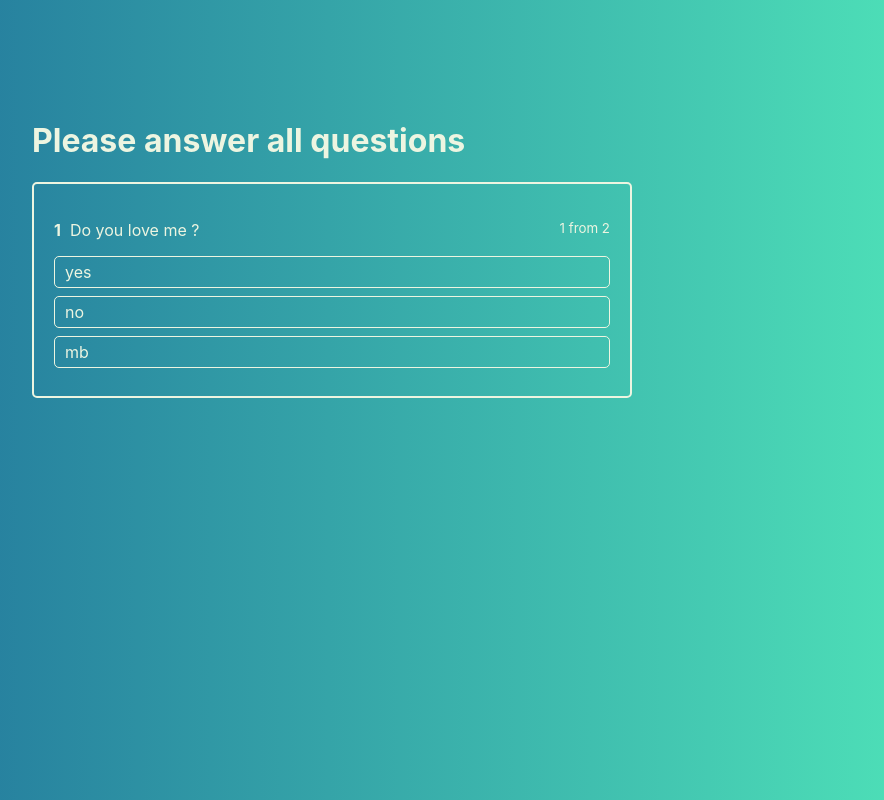
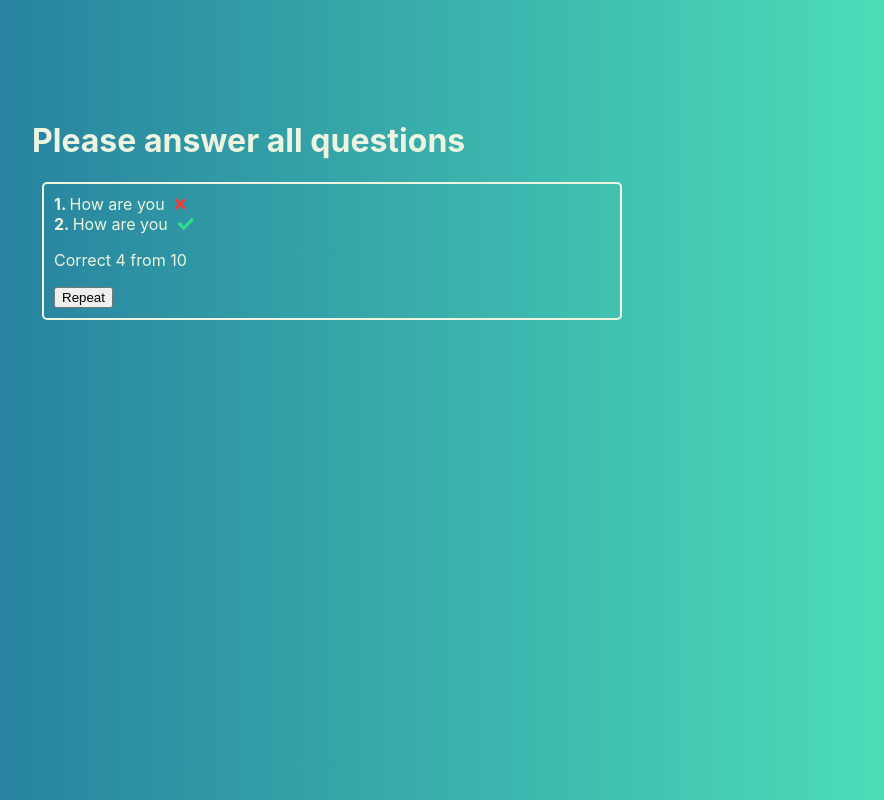
Before and after one commit to SavostinIllia/react__quiz--project, a React app: page / in a window 1280 px wide. Shown: the whole page, without its empty margins (308-1192 px from the left). Built offline with nearby package versions, Linux system fonts and the light colour scheme.

Commit message:
Validation - if Qiuz finished ? show Component : show next question. Component shows the results of the quiz

```diff
--- a/public/index.html
+++ b/public/index.html
@@ -24,7 +24,8 @@
       work correctly both with client-side routing and a non-root public URL.
       Learn how to configure a non-root public URL by running `npm run build`.
     -->
-    <title>React App</title>
+    <link rel="stylesheet" href="https://cdnjs.cloudflare.com/ajax/libs/font-awesome/5.13.1/css/all.min.css">
+    <title>Quiz App</title>
   </head>
   <body>
     <noscript>You need to enable JavaScript to run this app.</noscript>
--- a/src/components/ActiveQuiz/ActiveQuiz.js
+++ b/src/components/ActiveQuiz/ActiveQuiz.js
@@ -1,6 +1,6 @@
 import React from 'react'
 import classes from './ActiveQuiz.module.css'
-import AnswersList from '../AnswerList/AnswersList'
+import AnswersList from './AnswerList/AnswersList'
 
 
 const ActiveQuiz = props => (
--- /dev/null
+++ b/src/components/FinishedQuiz/FinishedQuiz.js
@@ -0,0 +1,27 @@
+import React from 'react'
+import classes from './FinishedQuiz.module.css'
+
+const FinishedQuiz = porps => {
+    return (
+        <div className={classes.FinishedQuiz}>
+            <ul>
+                <li>
+                    <strong> 1. </strong>
+                    How are you
+                    <i className={'fa fa-times ' + classes.error}  />
+                </li>
+                <li>
+                    <strong> 2. </strong>
+                    How are you
+                    <i className={'fa fa-check ' + classes.success} />
+                </li>
+            </ul>
+            <p>Correct 4 from 10</p>
+            <div>
+                <button>Repeat</button>
+            </div>
+        </div>
+    )
+}
+
+export default FinishedQuiz
--- /dev/null
+++ b/src/components/FinishedQuiz/FinishedQuiz.module.css
@@ -0,0 +1,29 @@
+.FinishedQuiz{
+    padding: 10px;
+    color: #edf5e1;
+    border: 2px solid #edf5e1;
+    border-radius: 5px;
+    box-sizing: border-box;
+    margin: 0 10px;
+}
+
+.FinishedQuiz ul {
+    padding: 0;
+    margin: 0;
+    list-style: none;
+}
+
+.FinishedQuiz ul li {
+
+}
+.FinishedQuiz ul li i{
+    margin-left: 10px;
+}
+
+.success{
+    color: #30de87;
+}
+
+.error{
+    color: #f03c3c;
+}
--- a/src/containers/Quiz/Quiz.js
+++ b/src/containers/Quiz/Quiz.js
@@ -1,10 +1,12 @@
 import React, {Component} from 'react'
 import classes from './Quiz.module.css'
 import ActiveQiuz from '../../components/ActiveQuiz/ActiveQuiz'
+import FinishedQuiz from '../../components/FinishedQuiz/FinishedQuiz'
 
 class Quiz extends Component{
 
     state = {
+        isFinished: true,
         activeQuestion: 0,
         answerState: null,
         quiz: [
@@ -51,7 +53,9 @@
 
             const timeout = window.setTimeout(()=>{
                 if(this.isQuizFinished()) {
-                    console.log('finished')
+                    this.setState({
+                        isFinished: true
+                    })
                 }else{
                     this.setState({
                         activeQuestion: this.state.activeQuestion + 1,
@@ -80,7 +84,12 @@
             <div className={classes.Quiz}>
                 <div className={classes.QuizWrapper}>
                     <h1>Please answer all questions</h1>
-                    <ActiveQiuz
+                    {this.state.isFinished
+                    ?<FinishedQuiz
+
+
+                    />
+                    :<ActiveQiuz
                         question={this.state.quiz[this.state.activeQuestion].question}
                         answers={this.state.quiz[this.state.activeQuestion].answers}
                         onAnswerClick={this.onAnswerClickHandler}
@@ -88,6 +97,8 @@
                         answerNumber={this.state.activeQuestion + 1}
                         state={this.state.answerState}
                      />
+                    }
+
                 </div>
             </div>
         )
```
Also changed, not shown: src/components/ActiveQuiz/AnswerList/AnswerItem/AnswerItem.js (renamed from src/components/AnswerList/AnswerItem/AnswerItem.js), src/components/ActiveQuiz/AnswerList/AnswerItem/AnswerItem.module.css (renamed from src/components/AnswerList/AnswerItem/AnswerItem.module.css), src/components/ActiveQuiz/AnswerList/AnswerList.module.css (renamed from src/components/AnswerList/AnswerList.module.css), src/components/ActiveQuiz/AnswerList/AnswersList.js (renamed from src/components/AnswerList/AnswersList.js). Lines whose indentation alone changed are shown as unchanged.
